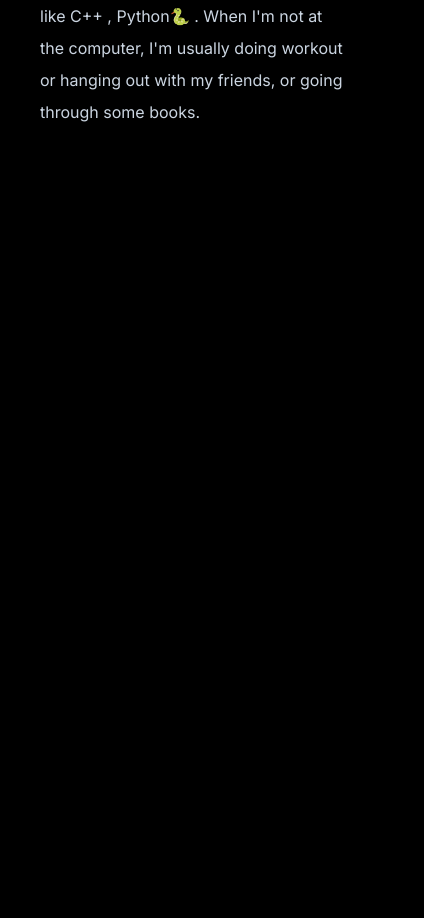
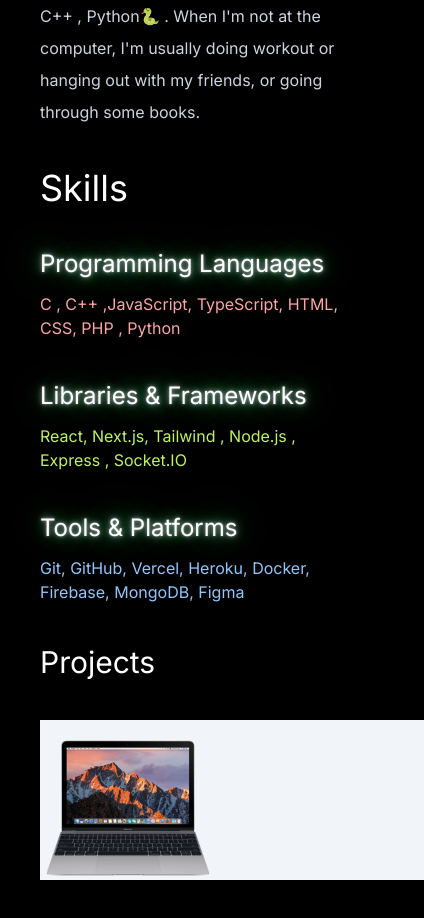
Before and after one commit to PriyanshuJain13/portfolio-new, a Next.js app: page /about in a window 390 px wide. Shown: the part 740-1658 px from the top of the page, 424 px wide, since content can reach past the window. Before the commit the page ends 916 px from the top, so only its background shows below. Built offline with nearby package versions, Linux system fonts and the light colour scheme.

Commit message:
Added skill section

```diff
--- a/app/about/page.tsx
+++ b/app/about/page.tsx
@@ -1,6 +1,7 @@
 import React from "react";
 import Navbar from "@components/Navbar";
-
+import Image from "next/image";
+import demoImg from "@assets/laptop.png"
 const page = () => {
   return (
     <div className="flex min-h-screen flex-col p-4 my-8 mx-6 md:mx-14">
@@ -54,15 +55,41 @@ const page = () => {
         </div>
         <div className="right text-white lg:w-1/2">
           <div id="about" className="mt-8 leading-8 text-slate-300 lg:mt-0">
-            Back in 2021, I decided to try my hand at web
-            development. Currently I am a 3rd year student at JAYPEE INSTITUTE OF INFORMATION TECHNOLOGY and doing my Bachelors in Technology in field of Computer Science. Also Looking 👨‍🎓 for Software developer opputunities. I have created some projects and learned a lot about
-            development from them and also done programming in other languages like C++ , Python🐍 . When I'm not at the computer, I'm usually doing workout
-            or hanging out with my friends, or going through some books.
+            Back in 2021, I decided to try my hand at web development. Currently
+            I am a 3rd year student at JAYPEE INSTITUTE OF INFORMATION
+            TECHNOLOGY and doing my Bachelors in Technology in field of Computer
+            Science. Also Looking 👨‍🎓 for Software developer opputunities. I have
+            created some projects and learned a lot about development from them
+            and also done programming in languages like C++ , Python🐍 . When
+            I'm not at the computer, I'm usually doing workout or hanging out
+            with my friends, or going through some books.
           </div>
-          <div id="skills">
+          <div id="skill" className="mt-10 space-y-10">
+            <h1 className="text-4xl">Skills</h1>
 
+            <div className="programming_language space-y-3">
+              <h2 className="neonText text-2xl">Programming Languages</h2>
+              <p className="text-red-300"> C , C++ ,JavaScript, TypeScript, HTML, CSS, PHP , Python</p>
+            </div>
+
+            <div className="frameworks space-y-3">
+              <h2 className="neonText text-2xl">Libraries & Frameworks</h2>
+              <p className="text-lime-300">React, Next.js, Tailwind , Node.js , Express , Socket.IO</p>
+            </div>
+            <div className="toolsPlatform space-y-3">
+              <h2 className="neonText text-2xl">Tools & Platforms</h2>
+              <p className="text-blue-300">
+                Git, GitHub, Vercel, Heroku, Docker, Firebase, MongoDB, Figma
+              </p>
+            </div>
           </div>
-          <div id="projects"></div>
+
+          <div id="projects" className="mt-10 space-y-10">
+            <h1 className="text-3xl">Projects</h1>
+            <div className="projectBox bg-slate-100 w-96 h-40">
+              <Image alt="project" src={demoImg}/>
+            </div>
+          </div>
         </div>
       </div>
     </div>
--- a/app/globals.css
+++ b/app/globals.css
@@ -102,3 +102,30 @@ body {
 .site-desc a:hover{
   color:aqua;
 }
+
+.neonText {
+  animation: flicker 1.5s infinite alternate;
+  color: #fff;
+}
+
+/* Flickering animation */
+@keyframes flicker {
+
+  0%, 18%, 22%, 25%, 53%, 57%, 100% {
+
+      text-shadow:
+      0 0 4px #fff,
+      0 0 11px #fff,
+      0 0 19px #fff,
+      0 0 40px #0fa,
+      0 0 80px #0fa,
+      0 0 90px #0fa,
+      0 0 100px #0fa,
+      0 0 150px #0fa;
+
+  }
+
+  20%, 24%, 55% {
+      text-shadow: none;
+  }
+}
--- a/components/Contact.jsx
+++ b/components/Contact.jsx
@@ -4,7 +4,7 @@ import dev from "@assets/dev.png";
 
 const Contact = () => {
   return (
-    <div className="text-neutral-50 flex flex-col justify-between md:flex-row">
+    <div className="text-neutral-50 flex flex-col justify-between md:flex-row" id="contact">
       <Image src={dev} />
       <div className="w-full md:w-1/2">
         <div className="blackBox flex flex-col p-6 space-y-3">
--- a/components/HomeBody.jsx
+++ b/components/HomeBody.jsx
@@ -31,7 +31,7 @@ const HomeBody = () => {
       <div className="w-full mt-8 md:w-3/5 md:mt-0 md:px-5">
         <div className="blackBox w-full h-10 pt-2 p-2">
           <marquee>
-            Pre Final year B.tech student working on my portfolio
+            Pre Final year B.tech student currently working on my portfolio 😎
           </marquee>
         </div>
 
--- a/components/Navbar.tsx
+++ b/components/Navbar.tsx
@@ -6,9 +6,9 @@ const Navbar = () => {
         <h1 className='text-6xl'><a href='/'>PJ</a></h1>
         <ul className='flex-row space-x-10 hidden sm:flex'>
             <li className='flex items-center'><a href='/'>Home</a></li>
-            <li className='flex items-center'><a href='/'>About</a></li>
-            <li className='flex items-center'><a href='/'>Service</a></li>
-            <li className='flex items-center'><a href='/'>Contact</a></li>
+            <li className='flex items-center'><a href='/about'>About</a></li>
+            <li className='flex items-center'><a href='/about'>Service</a></li>
+            <li className='flex items-center'><a href='#contact'>Contact</a></li>
         </ul>
         <button className='btn p-4 hover:'><a href='#Contact-form'>Let's Talk</a></button>
     </nav>
```
Also changed, not shown: 1 other file (tests, documents, lock files or other folders).
